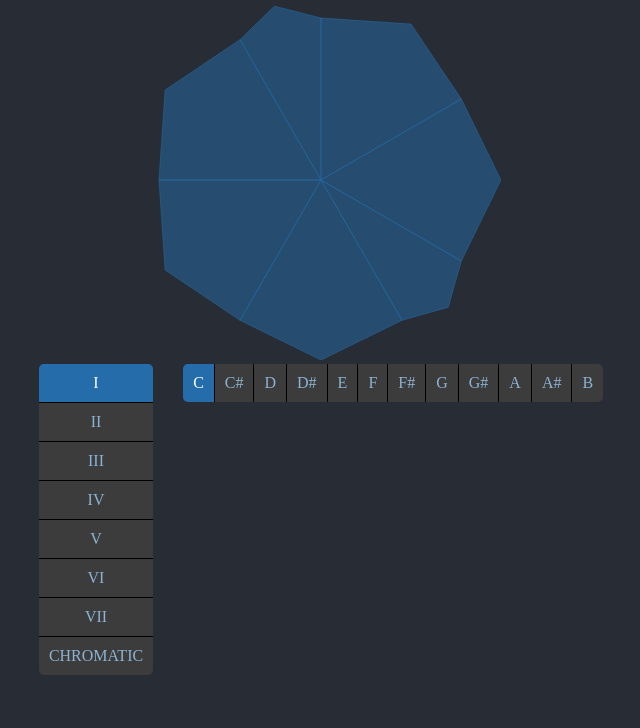
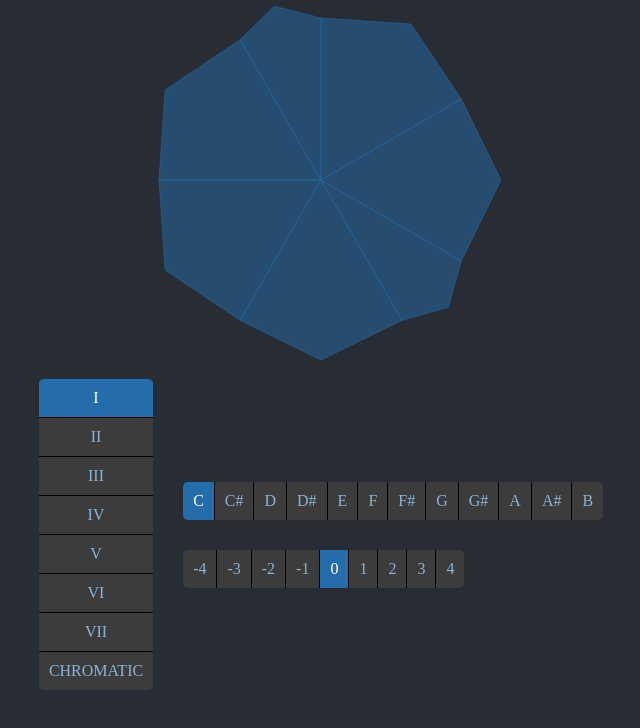
Before and after one commit to dekdekbaloo/baloo-midi-round-pad, a React app: page / in a window 1280 px wide. Shown: the top 728 px of the page, without its empty margins (319-959 px from the left). Built offline with nearby package versions, Linux system fonts and the light colour scheme.

Commit message:
ui stuffs worked!

```diff
--- a/package.json
+++ b/package.json
@@ -4,7 +4,7 @@
   "main": "index.js",
   "license": "MIT",
   "scripts": {
-    "dev": "NODE_ENV=development webpack-dev-server",
+    "dev": "NODE_ENV=development webpack-dev-server --host 0.0.0.0 --public 192.168.127.42:8080",
     "build": "rm -rf build && NODE_ENV=production webpack -p"
   },
   "devDependencies": {
--- a/src/App.js
+++ b/src/App.js
@@ -1,28 +1,61 @@
 import ModeSelector from './components/ModeSelector'
+import OctaveSelector from './components/OctaveSelector'
 import React from 'react'
 import RootSelector from './components/RootSelector'
 import RoundPad from './components/RoundPad'
 import styles from './App.styl'
+
 class App extends React.Component {
   state = {
     currentModeIndex: 0,
-    currentRoot: 'C'
+    currentRootIndex: 0,
+    currentOctave: 0
+  }
+  componentDidMount () {
+    window.navigator.requestMIDIAccess().then(({ outputs }) => {
+      const devices = [ ...outputs ]
+      console.log('device', devices[0])
+      this.device = devices[0][1]
+    })
   }
   handleModeChange = modeIndex => {
     this.setState({ currentModeIndex: modeIndex })
   }
-  handleRootChange = root => {
-    this.setState({ currentRoot: root })
+  handleRootChange = rootIndex => {
+    this.setState({ currentRootIndex: rootIndex })
+  }
+  handleOctaveChange = octave => {
+    this.setState({ currentOctave: octave })
+  }
+  sendNote = distance => {
+    if (!this.device) return
+    const { currentOctave, currentRootIndex } = this.state
+    this.device.send([
+      0x90,
+      0x3c + distance + currentRootIndex + 12 * currentOctave,
+      0x7F
+    ])
   }
   render () {
     return (
       <div className={styles.appContainer}>
         <div className={styles.roundPadContainer}>
-          <RoundPad mode={this.state.currentModeIndex} />
+          <RoundPad
+            mode={this.state.currentModeIndex}
+            onNoteTouchStart={this.sendNote}
+            onNoteTouchEnd={this.releaseNote}
+          />
         </div>
         <div className={styles.selectors}>
-          <ModeSelector currentModeIndex={this.state.currentModeIndex} onModeChange={this.handleModeChange} />
-          <RootSelector currentRoot={this.state.currentRoot} onRootChange={this.handleRootChange} />
+          <div className={styles.column}>
+            <ModeSelector currentModeIndex={this.state.currentModeIndex} onModeChange={this.handleModeChange} />
+          </div>
+          <div className={styles.column}>
+            <RootSelector currentRootIndex={this.state.currentRootIndex} onRootChange={this.handleRootChange} />
+            <div>
+              <OctaveSelector currentOctave={this.state.currentOctave} onOctaveChange={this.handleOctaveChange} />
+            </div>
+          </div>
         </div>
       </div>
     )
--- a/src/App.styl
+++ b/src/App.styl
@@ -6,5 +6,10 @@ body
   max-width 360px
   margin auto
 
+.column
+  display inline-block
+  vertical-align middle
+  text-align left
+
 .selectors
   text-align center
--- /dev/null
+++ b/src/components/OctaveSelector.js
@@ -0,0 +1,31 @@
+import PropTypes from 'prop-types'
+import React from 'react'
+import Select from '../ui/Select'
+class OctaveSelector extends React.Component {
+  static propTypes = {
+    currentOctave: PropTypes.number.isRequired,
+    onOctaveChange: PropTypes.func.isRequired
+  }
+  createOctaveChangeHandler = octave => () => {
+    this.props.onOctaveChange(octave)
+  }
+  render () {
+    return (
+      <Select inline>
+        {
+          [-4, -3, -2, -1, 0, 1, 2, 3, 4].map(octave => (
+            <Select.Option
+              active={this.props.currentOctave === octave}
+              onClick={this.createOctaveChangeHandler(octave)}
+              key={octave}
+            >
+              {'' + octave}
+            </Select.Option>
+          ))
+        }
+      </Select>
+    )
+  }
+}
+
+export default OctaveSelector
--- a/src/components/RootSelector.js
+++ b/src/components/RootSelector.js
@@ -4,7 +4,7 @@ import Select from '../ui/Select'
 
 class RootSelector extends React.Component {
   static propTypes = {
-    currentRoot: PropTypes.string.isRequired,
+    currentRootIndex: PropTypes.string.isRequired,
     onRootChange: PropTypes.func.isRequired
   }
   createRootSelectHandler = root => () => {
@@ -14,11 +14,11 @@ class RootSelector extends React.Component {
     return (
       <Select inline>
         {
-          ['C', 'C#', 'D', 'D#', 'E', 'F', 'F#', 'G', 'G#', 'A', 'A#', 'B'].map((root) => (
+          ['C', 'C#', 'D', 'D#', 'E', 'F', 'F#', 'G', 'G#', 'A', 'A#', 'B'].map((root, i) => (
             <Select.Option
-              onClick={this.createRootSelectHandler(root)}
+              onClick={this.createRootSelectHandler(i)}
               key={root}
-              active={this.props.currentRoot === root}
+              active={this.props.currentRootIndex === i}
             >
               {root}
             </Select.Option>
--- a/src/components/RoundPad.js
+++ b/src/components/RoundPad.js
@@ -1,11 +1,13 @@
-import { DISTANCES } from '../utils/notes'
+import { MODE_DISTANCES } from '../utils/notes'
 import PropTypes from 'prop-types'
 import React from 'react'
 import styles from './RoundPad.styl'
 
 class RoundPad extends React.Component {
   static propTypes = {
-    mode: PropTypes.number
+    mode: PropTypes.number,
+    onNoteTouchStart: PropTypes.func.isRequired,
+    onNoteTouchEnd: PropTypes.func.isRequired
   }
   static defaultProps = {
     mode: 0
@@ -16,16 +18,16 @@ class RoundPad extends React.Component {
       y: Math.sin(degree * Math.PI / 180) * radius + 50
     }
   }
-  createTouchHandler (note) {
+  createTouchHandler (distance) {
     return () => {
-      console.log(note)
+      this.props.onNoteTouchStart(distance)
     }
   }
   render () {
     return (
       <svg className={styles.roundPad} viewBox='0 0 100 100'>
-        {DISTANCES[this.props.mode].reduce(({ paths, lastAngle }, distance, i, distances) => {
-          const angleWidth = distance * 360 / (this.props.mode === 7 ? distances.length : distances.length - 1)
+        {MODE_DISTANCES[this.props.mode].reduce(({ paths, lastAngle, distanceSum }, distance, i, distances) => {
+          const angleWidth = distance * 180 / (this.props.mode === 7 ? distances.length : distances.length - 1)
           const radius = 45
           const point1 = this.getPointFromDegree(lastAngle, radius)
           const arcPoint = this.getPointFromDegree(lastAngle + angleWidth * 0.5, 50)
@@ -35,13 +37,15 @@ class RoundPad extends React.Component {
               ...paths,
               <path
                 d={`M50 50 ${point1.x} ${point1.y} ${arcPoint.x} ${arcPoint.y} ${point2.x} ${point2.y}Z`}
-                onClick={this.createTouchHandler(distance)}
+                onTouchStart={this.createTouchHandler(distanceSum)}
+                onTouchEnd={this.props.onNoteTouchEnd}
                 key={i}
               />
             ],
-            lastAngle: lastAngle + angleWidth
+            lastAngle: lastAngle + angleWidth,
+            distanceSum: distanceSum + distance
           }
-        }, { paths: [], lastAngle: -90 }).paths
+        }, { paths: [], lastAngle: -90, distanceSum: 0 }).paths
         }
       </svg>
     )
--- a/src/ui/Select.js
+++ b/src/ui/Select.js
@@ -15,7 +15,7 @@ const Select = ({ children, inline, ...props }) => (
 )
 Select.propTypes = {
   children: PropTypes.node.isRequired,
-  inline: PropTypes.bool.isRequired
+  inline: PropTypes.bool
 }
 const Option = ({ children, active, ...props }) => (
   <div
--- a/src/ui/Select.styl
+++ b/src/ui/Select.styl
@@ -1,6 +1,6 @@
 .container
   display inline-block
-  margin 0 15px
+  margin 15px
   background-color #3c3c3c
   border-radius 5px
   overflow hidden
--- a/src/utils/notes.js
+++ b/src/utils/notes.js
@@ -1,4 +1,4 @@
-const DIATONIC_DISTANCES = [ 1, 1, 0.5, 1, 1, 1, 0.5 ]
+const DIATONIC_DISTANCES = [ 2, 2, 1, 2, 2, 2, 1 ]
 
 function rotate (array, n) {
   const temp = []
@@ -9,7 +9,7 @@ function rotate (array, n) {
   return [ ..._array, ...temp ]
 }
 
-export const DISTANCES = [
+export const MODE_DISTANCES = [
   DIATONIC_DISTANCES, // I
   rotate(DIATONIC_DISTANCES, 1), // II
   rotate(DIATONIC_DISTANCES, 2), // III
```
